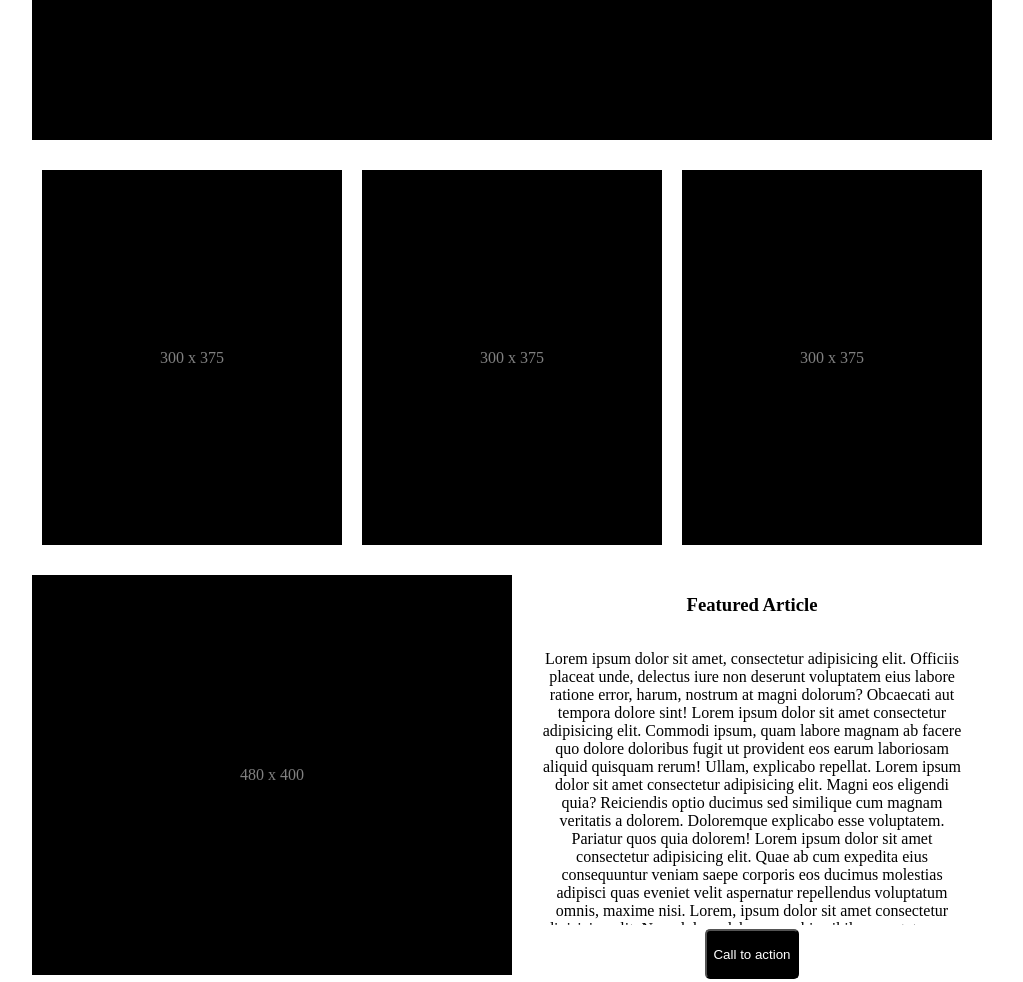
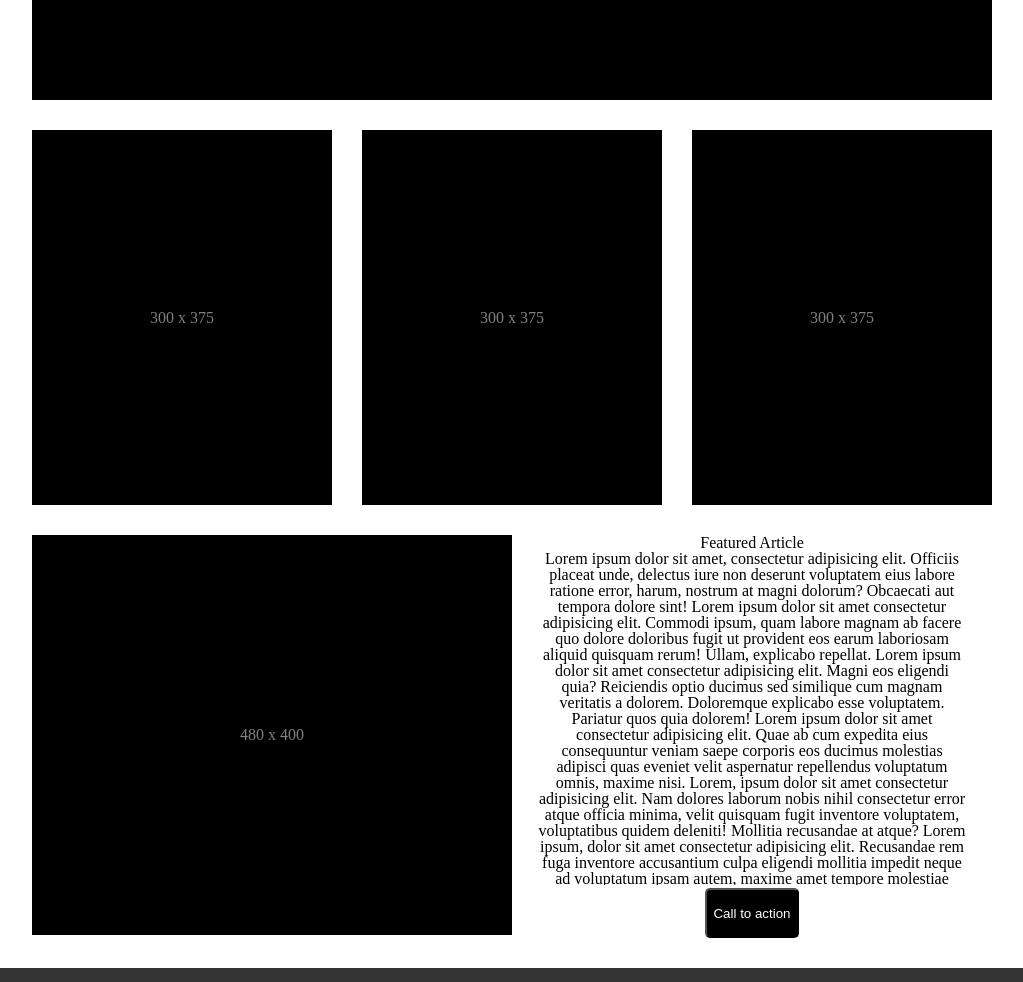
Before and after one commit to clayton-jones/wireframe-exercise, a plain HTML site: page index.html in a window 1280 px wide. Shown: the part 480-1462 px from the top of the page, without its empty margins (128-1151 px from the left). Drawn offline with Linux system fonts and the light colour scheme.

Commit message:
Fixed margins in 3 column section

```diff
--- a/index.html
+++ b/index.html
@@ -4,6 +4,7 @@
   <meta charset="UTF-8">
   <meta name="viewport" content="width=device-width, initial-scale=1.0">
   <meta http-equiv="X-UA-Compatible" content="ie=edge">
+  <link rel="stylesheet" href="reset.css">
   <link rel="stylesheet" href="style.css">
   <title>Wireframe Exercise</title>
 </head>
@@ -31,8 +32,8 @@
 
     <!-- sub banners -->
     <section id="sub-banners">
-      <div>300 x 375</div>
-      <div>300 x 375</div>
+      <div class="col">300 x 375</div>
+      <div class="col">300 x 375</div>
       <div>300 x 375</div>
       <!-- <img src="https://via.placeholder.com/300x375.png" alt="" srcset="">
       <img src="https://via.placeholder.com/300x375.png" alt="" srcset="">
--- a/style.css
+++ b/style.css
@@ -49,7 +49,10 @@ li {
   background-color: black;
   color: gray;
   line-height: 375px;
-  margin: 0 8px;
+}
+
+.col {
+  margin-right: 26px;
 }
 
 footer {
```
